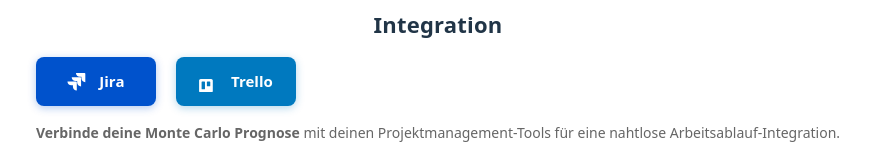
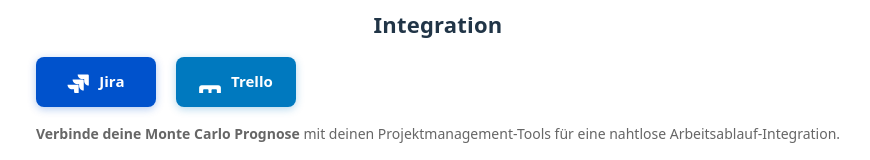
Before and after one commit to rostigerloeffel/monte-carlo, a React (Vite) app: page / in a window 1280 px wide. Shown: the part 621-781 px from the top of the page, without its empty margins (202-1072 px from the left). Built offline with nearby package versions, Linux system fonts and the light colour scheme.

Commit message:
fix: optimize SVG viewBox to remove empty space around logos

```diff
--- a/src/components/IntegrationSection.tsx
+++ b/src/components/IntegrationSection.tsx
@@ -46,7 +46,7 @@ const IntegrationSection: React.FC = () => {
             e.currentTarget.style.transform = 'translateY(0)';
           }}
         >
-          <svg width="22" height="22" viewBox="0 0 25 25" fill="currentColor" style={{ flexShrink: 0, marginTop: '-1px' }}>
+          <svg width="22" height="22" viewBox="0 0 21 21" fill="currentColor" style={{ flexShrink: 0 }}>
             <path d="M19.9721 3.40039H10.1797C10.1797 5.79593 12.1608 7.74579 14.5948 7.74579H16.4061V9.44496C16.4061 11.8405 18.3872 13.7904 20.8212 13.7904V4.23605C20.8212 3.76251 20.4533 3.40039 19.9721 3.40039Z" fill="currentColor"/>
             <path d="M15.1323 8.19141H5.33984C5.33984 10.5869 7.32098 12.5368 9.75494 12.5368H11.5663V14.2638C11.5663 16.6594 13.5474 18.6092 15.9814 18.6092V9.02706C15.9814 8.58138 15.6134 8.19141 15.1323 8.19141Z" fill="currentColor"/>
             <path d="M10.2925 13.0107H0.5C0.5 15.4063 2.48113 17.3561 4.91509 17.3561H6.72641V19.0553C6.72641 21.4509 8.70755 23.4007 11.1415 23.4007V13.8464C11.1415 13.3729 10.7453 13.0107 10.2925 13.0107Z" fill="currentColor"/>
@@ -85,7 +85,7 @@ const IntegrationSection: React.FC = () => {
             e.currentTarget.style.transform = 'translateY(0)';
           }}
         >
-          <svg width="22" height="22" viewBox="0 0 100 100" fill="currentColor" style={{ flexShrink: 0, marginTop: '-1px' }}>
+          <svg width="22" height="22" viewBox="0 0 63 63" fill="currentColor" style={{ flexShrink: 0 }}>
             <path d="m55.3 40.6h-47.5c-4.1 0-7.4 3.3-7.4 7.4v47.6c0 4.1 3.3 7.4 7.4 7.4h47.5c4.1 0 7.4-3.3 7.4-7.4v-47.6c0-4.1-3.3-7.4-7.4-7.4zm-28.1 44.9c0 1.4-1.1 2.5-2.5 2.5h-10.4c-1.4 0-2.5-1.1-2.5-2.5v-30.9c0-1.4 1.1-2.5 2.5-2.5h10.4c1.4 0 2.5 1.1 2.5 2.5zm24-14.2c0 1.4-1.1 2.5-2.4 2.5h-10.5c-1.4 0-2.5-1.1-2.5-2.5v-16.7c0-1.4 1.1-2.5 2.5-2.5h10.4c1.4 0 2.5 1.1 2.5 2.5z" fill="currentColor"/>
           </svg>
           <span style={{ display: 'inline-block', verticalAlign: 'baseline' }}>Trello</span>
```
